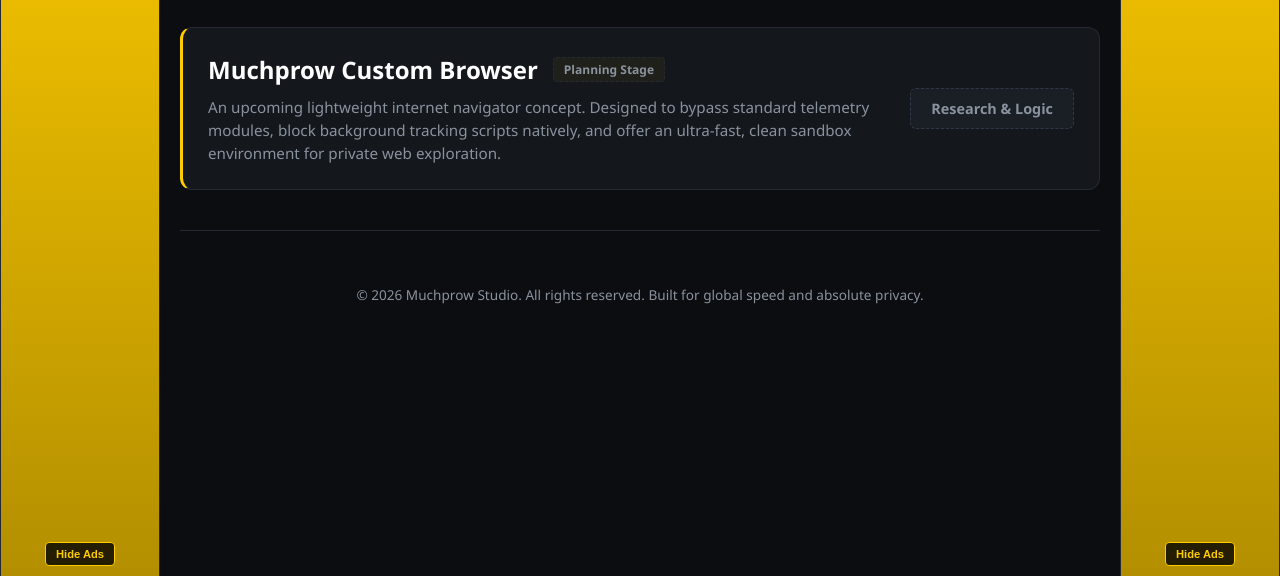
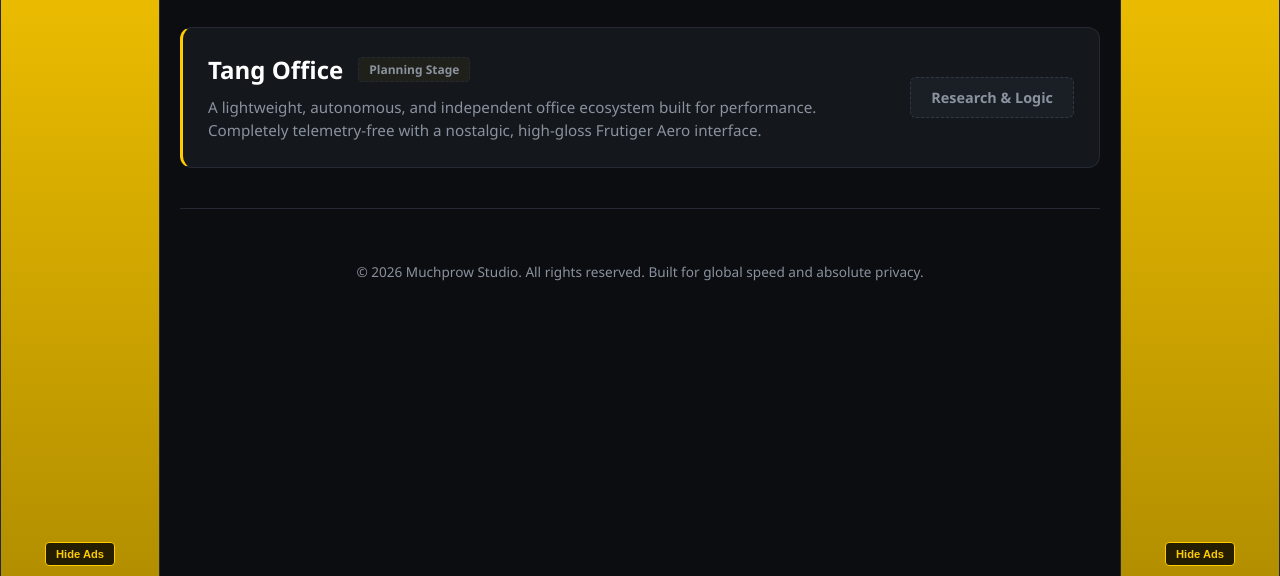
Before and after one commit to Muchprow/muchprow-hub, a plain HTML site: page planned.html in a window 1280 px wide. Shown: the part 224-800 px from the top of the page. Drawn offline with Linux system fonts and the light colour scheme.

Commit message:
Modify software items in planned.html
Updated software item details in the planned page.

```diff
--- a/planned.html
+++ b/planned.html
@@ -57,8 +57,8 @@
             <div class="software-list">
                 <div class="software-item-card" style="border-left-color: var(--accent-color);">
                     <div class="software-info">
-                        <div class="software-meta"><h2 class="software-name">Muchprow Custom Browser</h2><span class="software-tag">Planning Stage</span></div>
-                        <p class="software-description">An upcoming lightweight internet navigator concept. Designed to bypass standard telemetry modules, block background tracking scripts natively, and offer an ultra-fast, clean sandbox environment for private web exploration.</p>
+                        <div class="software-meta"><h2 class="software-name">Tang Office</h2><span class="software-tag">Planning Stage</span></div>
+                        <p class="software-description">A lightweight, autonomous, and independent office ecosystem built for performance. Completely telemetry-free with a nostalgic, high-gloss Frutiger Aero interface.</p>
                     </div>
                     <div class="stage-badge">Research & Logic</div>
                 </div>
```
